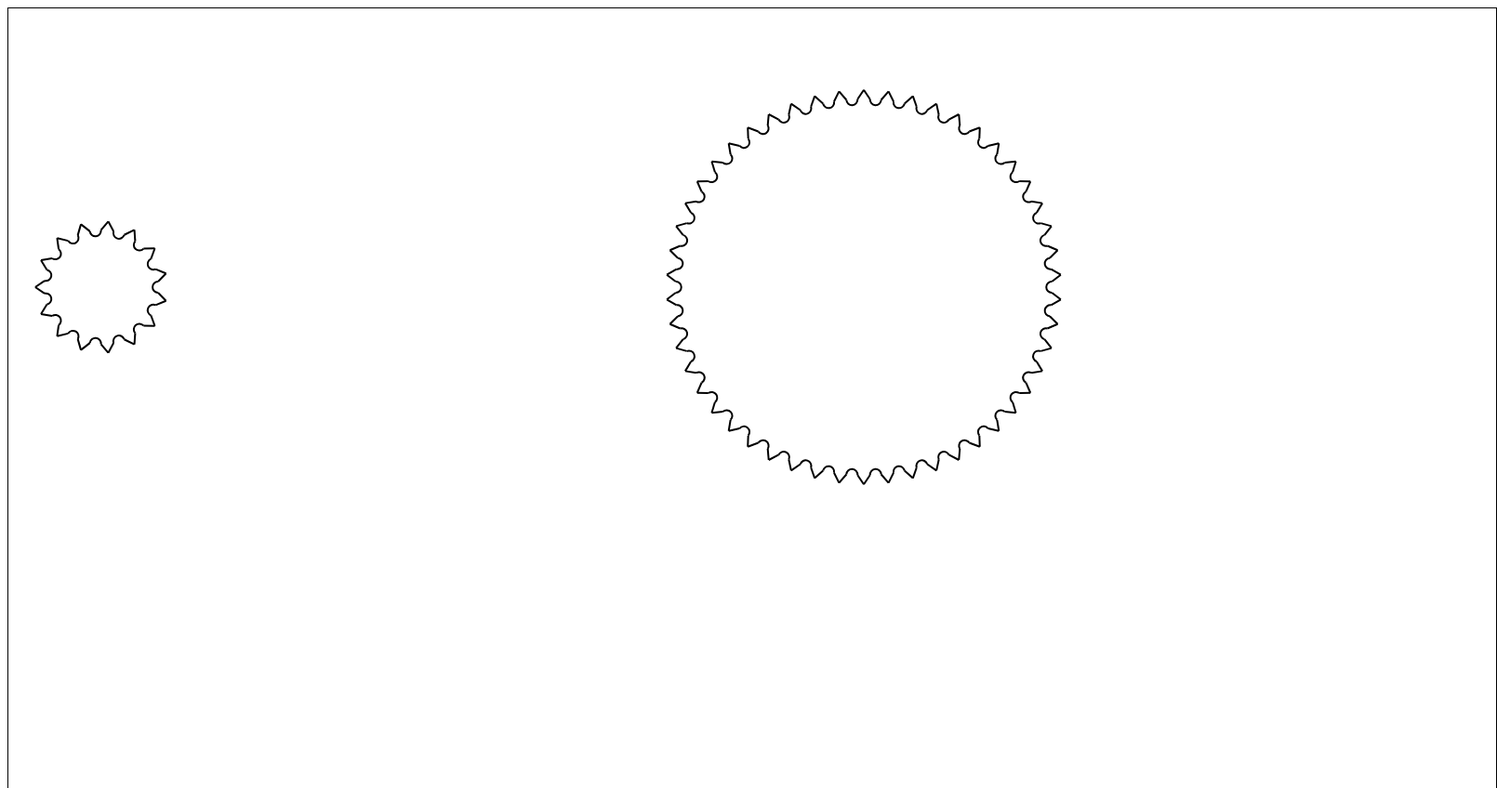
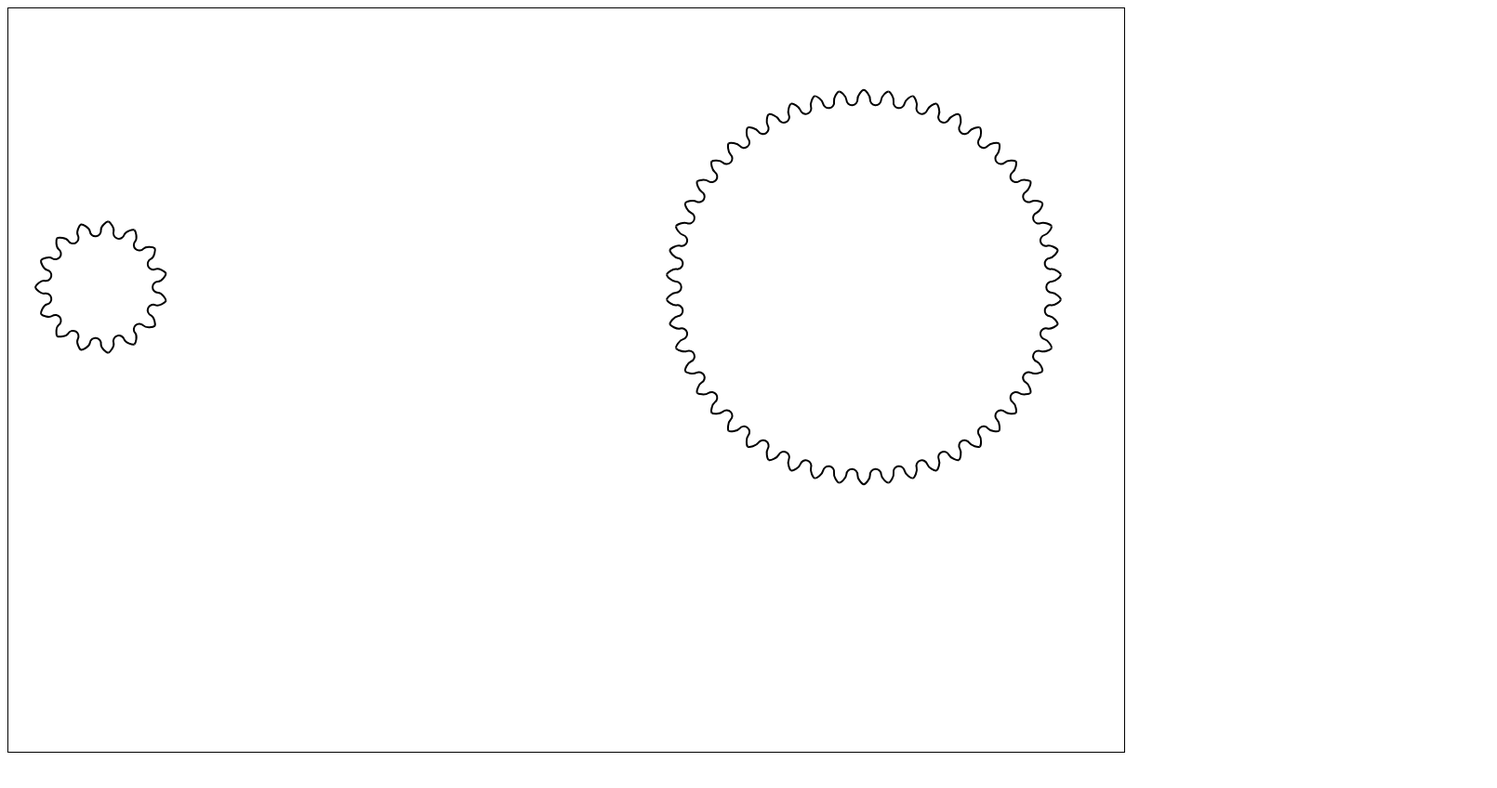
Before and after one commit to glandais/bikegearing, a plain HTML site: page index.html in a window 1280 px wide. Shown: the top 848 px of the page at 93% size, 1610 px wide, since content can reach past the window. After the commit the page ends 822 px from the top, so only its background shows below. Drawn offline with Linux system fonts and the light colour scheme.

Commit message:
Meilleures dents

```diff
--- a/index.html
+++ b/index.html
@@ -15,6 +15,6 @@
     </style>
   </head>
   <body onload="init()">
-    <canvas id="canvas" width="1600" height="1200"></canvas>
+    <canvas id="canvas" width="1200" height="800"></canvas>
   </body>
 </html>
--- a/js/draw.js
+++ b/js/draw.js
@@ -21,28 +21,18 @@ function drawCog(cog) {
 
     ctx.rotate(cog.a);
 
-    const dx1 = (cog.r + 2) * Math.cos(0.8 * cog.da / 2);
-    const dy1 = (cog.r + 2) * Math.sin(0.8 * cog.da / 2);
-
     const dx2 = (cog.r + 5) * Math.cos(cog.da / 2);
     const dy2 = (cog.r + 5) * Math.sin(cog.da / 2);
 
     ctx.beginPath();
-    ctx.moveTo(cog.r, 3);
-    // ctx.lineTo(dx1, dy1);
-    ctx.lineTo(dx2, dy2);
-    ctx.stroke();
-    ctx.closePath();
+    ctx.moveTo(dx2, dy2);
+    ctx.bezierCurveTo(dx2, dy2 - 1, cog.r + 2, 3, cog.r, 3)
 
-    ctx.beginPath();
     ctx.arc(cog.r, 0, 3, Math.PI / 2, - Math.PI / 2, false);
-    ctx.stroke();
-    ctx.closePath();
 
-    ctx.beginPath();
     ctx.moveTo(cog.r, -3);
-    // ctx.lineTo(dx1, -dy1);
-    ctx.lineTo(dx2, -dy2);
+    ctx.bezierCurveTo(cog.r + 2, -3, dx2, - dy2 + 1, dx2, -dy2)
+
     ctx.stroke();
     ctx.closePath();
 
@@ -50,19 +40,8 @@ function drawCog(cog) {
 }
 
 function drawCogs(cogs) {
-    console.log("cogs: " + cogs.c);
     da = 2.0 * Math.PI / cogs.c; // angle between two cogs
-    console.log("da: " + da);
     r = (halfLink / 2) / Math.sin(da / 2.0); // radius to rivet
-    console.log("r: " + r);
-
-    // ctx.beginPath();
-
-    // ctx.arc(0, 0, r - 2, 0, 2 * Math.PI);
-    // ctx.stroke();
-
-    // ctx.closePath();
-
     for (let i = 0; i < cogs.c; i++) {
         drawCog({ r: r, a: cogs.a + i * da, da: da });
     }
```
